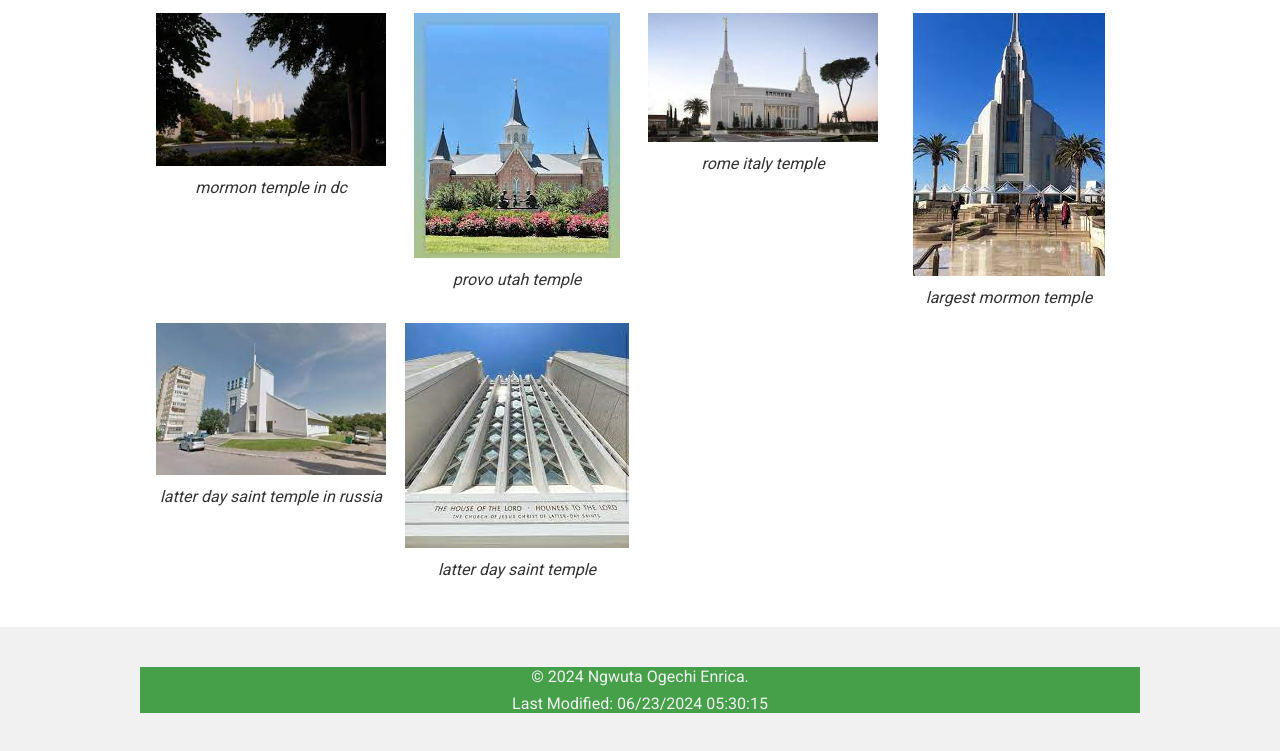
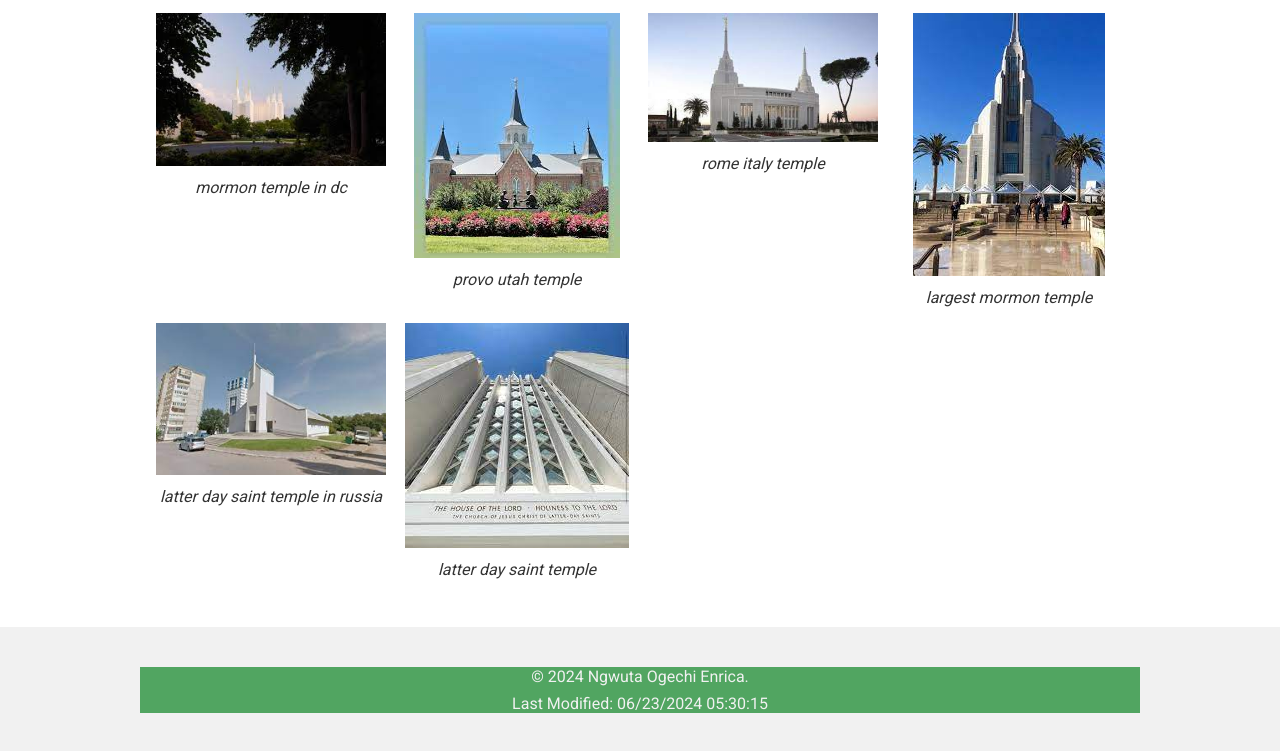
Before and after one commit to ngwutaogechi/wdd131, a plain HTML site: page temples.html in a window 1280 px wide. Shown: the part 399-1150 px from the top of the page. Drawn offline with Linux system fonts and the light colour scheme.

Commit message:
week02 Assignment

```diff
--- a/styles/temples.css
+++ b/styles/temples.css
@@ -85,7 +85,6 @@ figure {
 figure img {
     max-width: 100%;
     height: auto;
-
 }
 
 figcaption {
@@ -105,7 +104,7 @@ footer {
 .footer-content {
     max-width: 600px;
     margin: 0 auto;
-    background-color: #45a049;
+    background-color: #45a057ed;
     color: #f1f1f1;
 }
 
```
